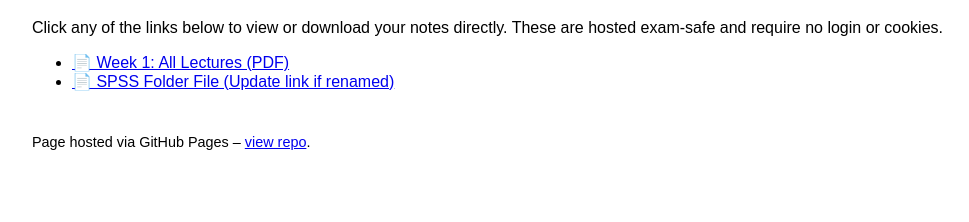
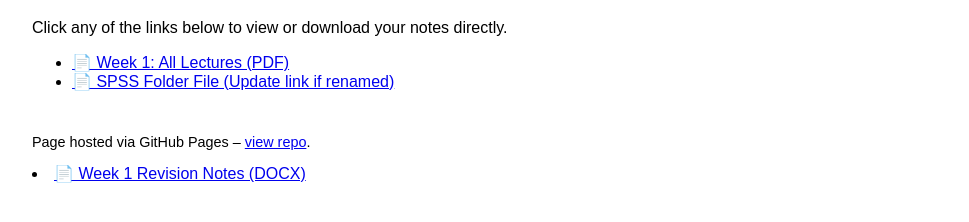
Before and after one commit to Xiaohe-xu/xiaohe.github.io, a plain HTML site: page index.html in a window 1280 px wide. Shown: the part 102-324 px from the top of the page, without its empty margins (8-977 px from the left). Drawn offline with Linux system fonts and the light colour scheme.

Commit message:
Update index.html

```diff
--- a/index.html
+++ b/index.html
@@ -6,7 +6,7 @@
 </head>
 <body style="font-family: sans-serif; padding: 2em;">
   <h1>📚 Xiaohe’s SPSS Exam Notes (KCL)</h1>
-  <p>Click any of the links below to view or download your notes directly. These are hosted exam-safe and require no login or cookies.</p>
+  <p>Click any of the links below to view or download your notes directly. </p>
 
   <ul>
     <li><a href="W1%20ALL%20Lectures.pdf" target="_blank">📄 Week 1: All Lectures (PDF)</a></li>
@@ -17,3 +17,4 @@
   <p style="margin-top: 3em; font-size: 0.9em;">Page hosted via GitHub Pages – <a href="https://github.com/Xiaohe-xu/Xiaohe-xu.github.io" target="_blank">view repo</a>.</p>
 </body>
 </html>
+<li><a href="Week1%20revision.docx" target="_blank">📄 Week 1 Revision Notes (DOCX)</a></li>
```
